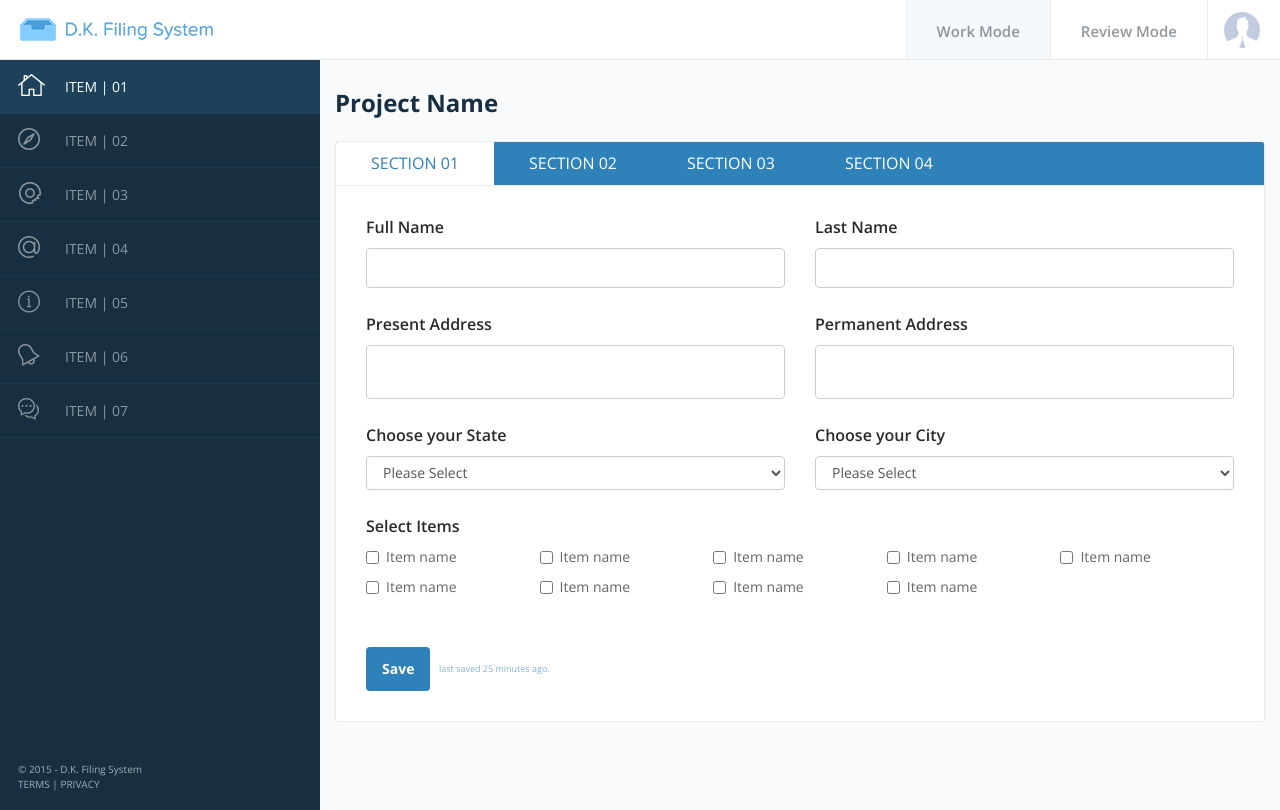
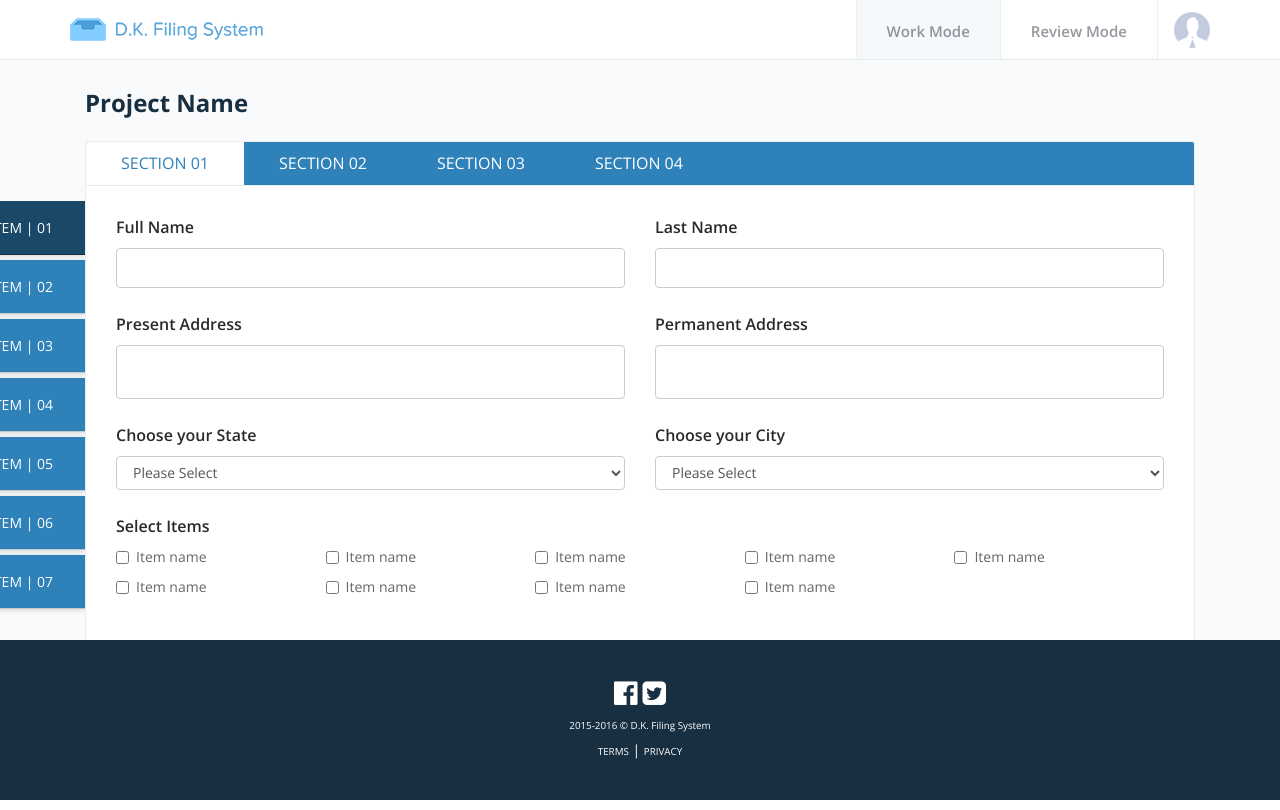
Before and after one commit to leonarther16th/DK-Law, a PHP site: page /page2.html in a window 1280 px wide. Run offline with PHP 8.4, Linux system fonts and the light colour scheme; some libraries are stand-ins or nearby versions.

Commit message:
Updated the left side menu so it is attached to the main content; added footer and some font awesome

```diff
--- a/page2.html
+++ b/page2.html
@@ -7,10 +7,9 @@
     <!-- The above 3 meta tags *must* come first in the head; any other head content must come *after* these tags -->
     <title>Law Applications</title>
     <link href='https://fonts.googleapis.com/css?family=Open+Sans:400,300,600,700' rel='stylesheet' type='text/css'>
-
+    <link rel="stylesheet" href="https://maxcdn.bootstrapcdn.com/font-awesome/4.4.0/css/font-awesome.min.css">
     <!-- Bootstrap -->
     <link href="stylesheets/screen.css" rel="stylesheet">
-
     <!-- HTML5 shim and Respond.js for IE8 support of HTML5 elements and media queries -->
     <!-- WARNING: Respond.js doesn't work if you view the page via file:// -->
     <!--[if lt IE 9]>
@@ -19,10 +18,9 @@
     <![endif]-->
   </head>
   <body>
-
     <!--Start header-->
     <header class="navbar navbar-default navbar-fixed-top">
-      <!--<div class="container">-->
+      <div class="container">
         <div class="nav-profile">
           <span>
             <img src="images/profile.png" alt="">
@@ -46,13 +44,14 @@
             <!--<li><a href="#">DOWNLOAD</a></li>-->
           </ul>
           </div><!--/.nav-collapse -->
-      <!--</div>-->
+        </div>
       </header>
       <!--End header-->
 
       <!-- start content-area-->
-    <section class="content-area no-padd">
-        <!--<div class="container">-->
+      <section class="content-area">
+        <div class="container">
+          <!-- removing the side
           <aside class="leftpanel col-xs-2 col-sm-3">
               <div class="row">
                         <ul class="leftMenu" role="tablist">
@@ -76,9 +75,32 @@
                       </div>
                   </div>
               </aside>
+              -->
+              <section class="right-panel col-xs-12 col-sm-12 col-lg-12">
+                <h2>Project Name</h2>
 
-             <section class="right-panel col-xs-10 col-sm-9">
-             <h2>Project Name</h2>
+
+                <aside class="leftpanel col-xs-2 col-sm-3">
+                  <div class="row">
+                    <ul class="leftMenu" role="tablist">
+                      <li  role="presentation" class="active item-done left-menu-item">
+                        <a href="#home" aria-controls="home" role="tab" data-toggle="tab">
+                          <i class="icon-home"></i><span>ITEM | 01</span></a>
+                        </li>
+                        <li class="left-menu-item" role="presentation">
+                          <a href="#compass" aria-controls="compass" role="tab" data-toggle="tab">
+                            <i class="icon-compass"></i><span>ITEM | 02</span></a>
+                          </li>
+                          <li class="left-menu-item"><a href="javascript:void(0)"><i class="icon-round"></i><span>ITEM | 03</span></a></li>
+                          <li class="left-menu-item"><a href="javascript:void(0)"><i class="icon-at"></i><span>ITEM | 04</span></a></li>
+                          <li class="left-menu-item"><a href="javascript:void(0)"><i class="icon-info"></i><span>ITEM | 05</span></a></li>
+                          <li class="left-menu-item"><a href="javascript:void(0)"><i class="icon-notification"></i><span>ITEM | 06</span></a></li>
+                          <li class="left-menu-item"><a href="javascript:void(0)"><i class="icon-chat"></i><span>ITEM | 07</span></a></li>
+                        </ul>
+
+                      </div>
+                    </aside>
+
 
                     <div class="right-content-box active" role="tabpanel" id="home">
                       <div class="tab-head">
@@ -168,7 +190,6 @@
                                 <a href="#section2" class="next sec2"></a>
                               </div>
                               -->
-
                             </div>
                           </form>
                         </div>
@@ -214,7 +235,6 @@
                             <div class="col-sm-12">
                               <button class="btn btn-submit">Save</button>
                               <span class="last-saved">last saved 25 minutes ago.</span>
-
                               <!--
                                               <div class="prev-next tabs-menu" role="tablist">
                                                   <a href="#section1" class="prev sec1"></a>
@@ -309,7 +329,6 @@
                               <button class="btn btn-submit">Save</button>
                               <span class="last-saved">last saved 25 minutes ago.</span>
 
-
                             </div>
                           </form>
                         </div>
@@ -364,8 +383,24 @@
                       </div>
                     </div>
                   </section>
-        <!--</div>-->
+                </div>
               </section>
+
+              <!-- Footer -->
+                <div class="footer">
+
+                <div class="social">
+                  <a href="#"><i class="fa fa-facebook-official fa-2x"></i></a>
+                  <a href="#"><i class="fa fa-twitter-square fa-2x"></i></a>
+                </div>
+
+                  <p>2015-2016 © D.K. Filing System</p>
+                <a href="#">TERMS</a> | <a href="#">PRIVACY</a>
+
+                </div>
+              <!-- end Footer -->
+
+
               <!--end content-area-->
 
               <!-- jQuery (necessary for Bootstrap's JavaScript plugins) -->
@@ -374,7 +409,7 @@
               <script>
                   $(window).on("load resize",function(e){
                     var newHeight = $(document).height() - 50;
-			$(".leftpanel").height(newHeight);
+                    //$(".leftpanel").height(newHeight);
                   });
                   $(document).ready(function() {
                     $(".tabs-menu a").click(function(event) {
--- a/sass/_layout.scss
+++ b/sass/_layout.scss
@@ -171,8 +171,13 @@
 }
 
 .leftpanel{
-    background:$bg-leftpanel;
-    height:calc(100vh - 60px);
+    // background:$bg-leftpanel;
+    // height:calc(100vh - 60px);
+    margin-top: 60px;
+    border-radius: 5px;
+    max-width: 150px;
+    margin-left: -150px;
+
 }
 
 .right-content-box{
@@ -288,17 +293,31 @@
     }
 }
 
+
+.left-menu-item{
+    border-radius: 5px 0 0 5px;
+
+}
+
 .leftMenu{
 	margin: 0;
 	padding: 0;
 	overflow: hidden;
+    border-radius: 5px 0 0 5px;
+
 	li{
-		border-bottom: solid 1px rgba($primary-color, 0.15);
+		//border-bottom: solid 1px rgba($primary-color, 0.15);
+        border-bottom: 1px solid rgba(0, 0, 0, 0.2);
+        box-shadow: 0 1px 5px rgba(0, 0, 0, 0.15);
+        margin-bottom: 5px;
+
 		a{
 			padding: 10px 14px 9px;
+            border-radius: 5px 0 0 5px !important;
 			display: block;
-			opacity: 0.5;
+			//opacity: 0.5;
 			color: #ffffff;
+            background-color: $primary-color;
 			line-height: 25px;
 			white-space: nowrap;
 			text-align: center;
@@ -336,12 +355,12 @@
 			}
 			&:hover, &.active{
 				opacity: 1;
-				background: rgba($primary-color, 0.1);
+				background: darken($primary-color, 20);
 			}
 		}
 		&.active a{
 			opacity: 1;
-			background: rgba($primary-color, 0.1);
+			background: darken($primary-color, 20);
 		}
 	}
 }
@@ -372,3 +391,36 @@
     background-color: lighten($darken-primary-color, 4);
 
 }
+
+.footer{
+    background-color: $darken-primary-color;
+    padding: 40px;
+    position: absolute;
+    right: 0;
+    bottom: 0;
+    left: 0;
+    text-align: center;
+    //font-size: 0.7em !important;
+    color: #ffffff;
+
+    .social{
+        font-size: 1.4em;
+        padding-bottom: 2px;
+    }
+
+    a{
+        color: #ffffff;
+        padding-top: 2px;
+        font-size: 0.7em
+    }
+
+    a:hover{
+        text-decoration: underline;
+    }
+
+    p{
+        font-size: 0.7em;
+        color: #ffffff;
+        margin: 0px;
+    }
+}
--- a/sass/_responsive-sm.scss
+++ b/sass/_responsive-sm.scss
@@ -89,7 +89,7 @@
 			}
 			i{
 				float: left;
-				margin: 0 20px 0 0;
+				margin: 0 10px 0 0;
 			}
 		}
 	}
```
Also changed, not shown: home.html (+89 -6 lines), stylesheets/screen.css. Lines whose indentation alone changed are shown as unchanged.
